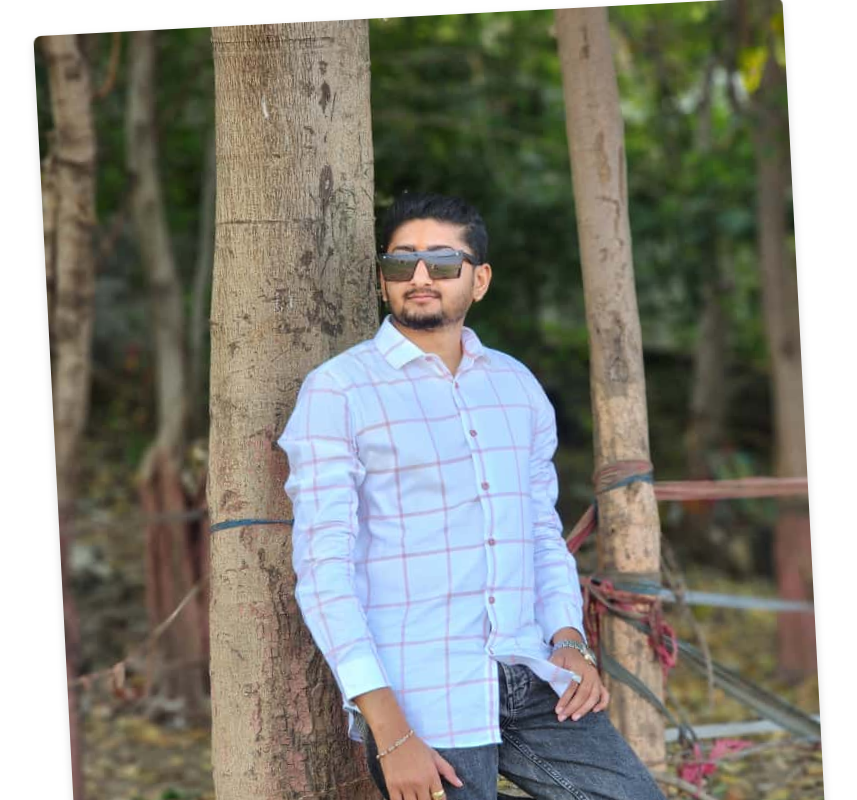
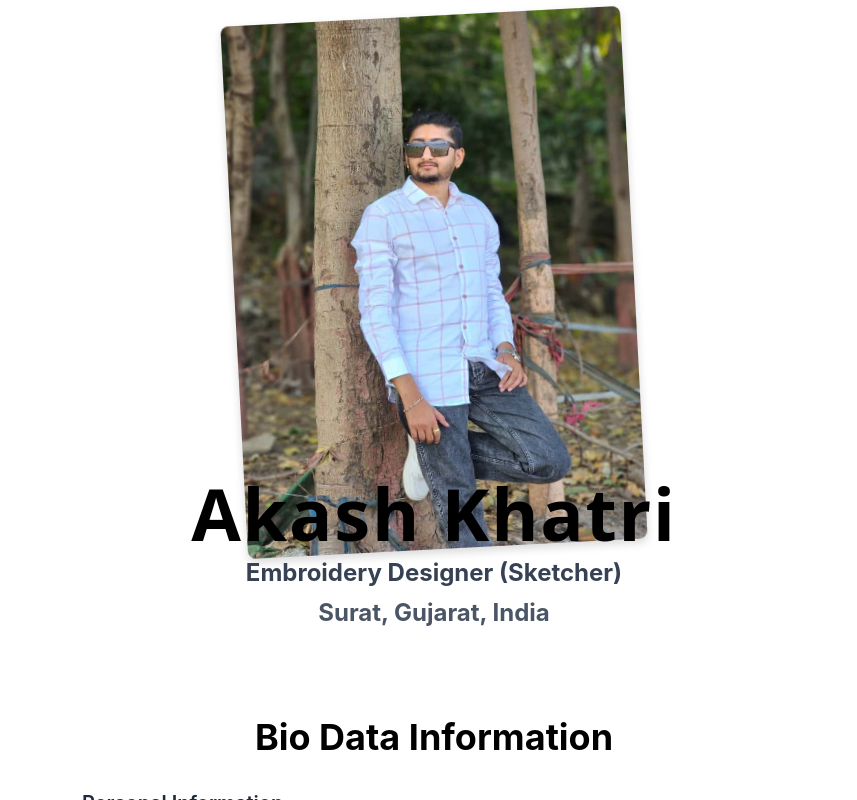
Before and after one commit to sagarkhatridk/AkashBIODATA, a React (Vite) app: page / in a window 1280 px wide. Shown: the top 800 px of the page, without its empty margins (206-1063 px from the left). Built offline with nearby package versions, Linux system fonts and the light colour scheme; a web font is replaced by a local one.

Commit message:
img size updated

```diff
--- a/src/components/MainSection.jsx
+++ b/src/components/MainSection.jsx
@@ -12,6 +12,8 @@ export default function MainSection(props) {
           transition={{ duration: 0.6 }}
           src={akashImg}
           alt="Akash Khatri"
+          height={400}
+          width={400}
           className="object-cover rounded-lg -rotate-3 drop-shadow-lg"
         />
         <motion.div
```
